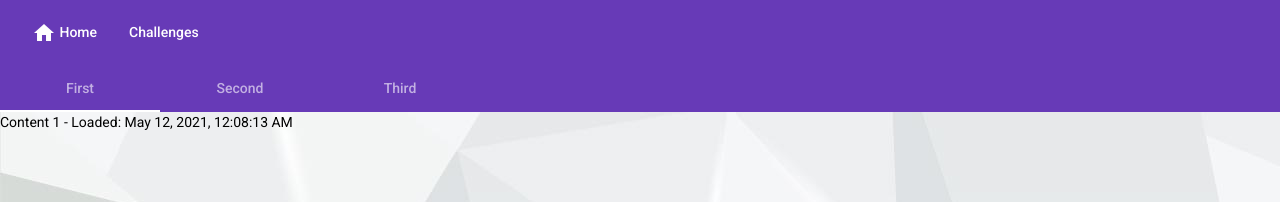
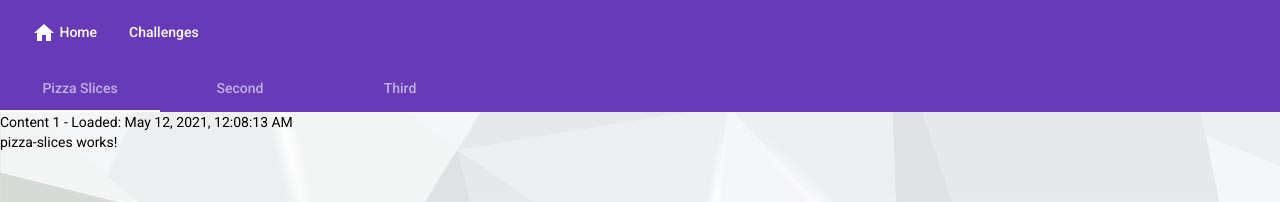
Before and after one commit to scalcam/challenges, an Angular app: page /challenges in a window 1280 px wide. Shown: the top 202 px of the page. Built offline with nearby package versions, Linux system fonts and the light colour scheme.

Commit message:
add pizza slices component and

```diff
--- a/src/app/challenges/challenges.component.html
+++ b/src/app/challenges/challenges.component.html
@@ -1,7 +1,8 @@
 <mat-tab-group [backgroundColor]="background">
-    <mat-tab label="First">
+    <mat-tab label="Pizza Slices">
         <ng-template matTabContent>
             Content 1 - Loaded: {{getTimeLoaded(1) | date:'medium'}}
+            <app-pizza-slices></app-pizza-slices>
         </ng-template>
     </mat-tab>
     <mat-tab label="Second">
--- a/src/app/challenges/challenges.component.ts
+++ b/src/app/challenges/challenges.component.ts
@@ -7,17 +7,16 @@ import { ThemePalette } from '@angular/material/core';
     styleUrls: ['./challenges.component.css']
 })
 export class ChallengesComponent implements OnInit {
-  links = ['First', 'Second', 'Third'];
-  activeLink = this.links[0];
+
     background: ThemePalette = 'primary';
     tabLoadTimes: Date[] = [];
 
     constructor() { }
 
-  ngOnInit(): void {
+    public ngOnInit(): void {
     }
 
-  getTimeLoaded(index: number) {
+    public getTimeLoaded(index: number): Date {
         if (!this.tabLoadTimes[index]) {
             this.tabLoadTimes[index] = new Date();
         }
--- a/src/app/challenges/challenges.module.ts
+++ b/src/app/challenges/challenges.module.ts
@@ -7,11 +7,13 @@ import { MatButtonModule } from '@angular/material/button';
 import { MatIconModule } from '@angular/material/icon';
 import { MatTabsModule } from '@angular/material/tabs';
 import { MatToolbarModule } from '@angular/material/toolbar';
+import { PizzaSlicesComponent } from './pizza-slices/pizza-slices.component';
 
 
 @NgModule({
   declarations: [
-    ChallengesComponent
+    ChallengesComponent,
+    PizzaSlicesComponent
   ],
   imports: [
     CommonModule,
--- /dev/null
+++ b/src/app/challenges/pizza-slices/pizza-slices.component.html
@@ -0,0 +1 @@
+<p>pizza-slices works!</p>
--- /dev/null
+++ b/src/app/challenges/pizza-slices/pizza-slices.component.ts
@@ -0,0 +1,15 @@
+import { Component, OnInit } from '@angular/core';
+
+@Component({
+    selector: 'app-pizza-slices',
+    templateUrl: './pizza-slices.component.html',
+    styleUrls: ['./pizza-slices.component.css']
+})
+export class PizzaSlicesComponent implements OnInit {
+
+    constructor() { }
+
+    ngOnInit(): void {
+    }
+
+}
```
Also changed, not shown: src/app/challenges/pizza-slices/pizza-slices.component.css (added), 1 other file (tests, documents, lock files or other folders). Lines whose indentation alone changed are shown as unchanged.
